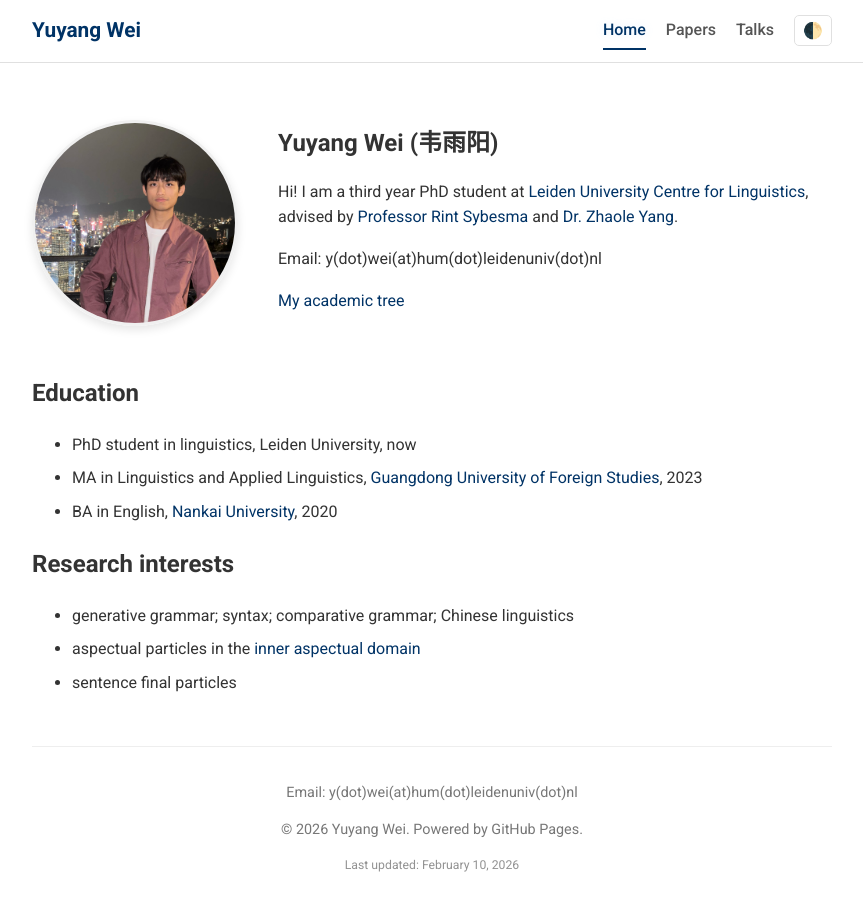
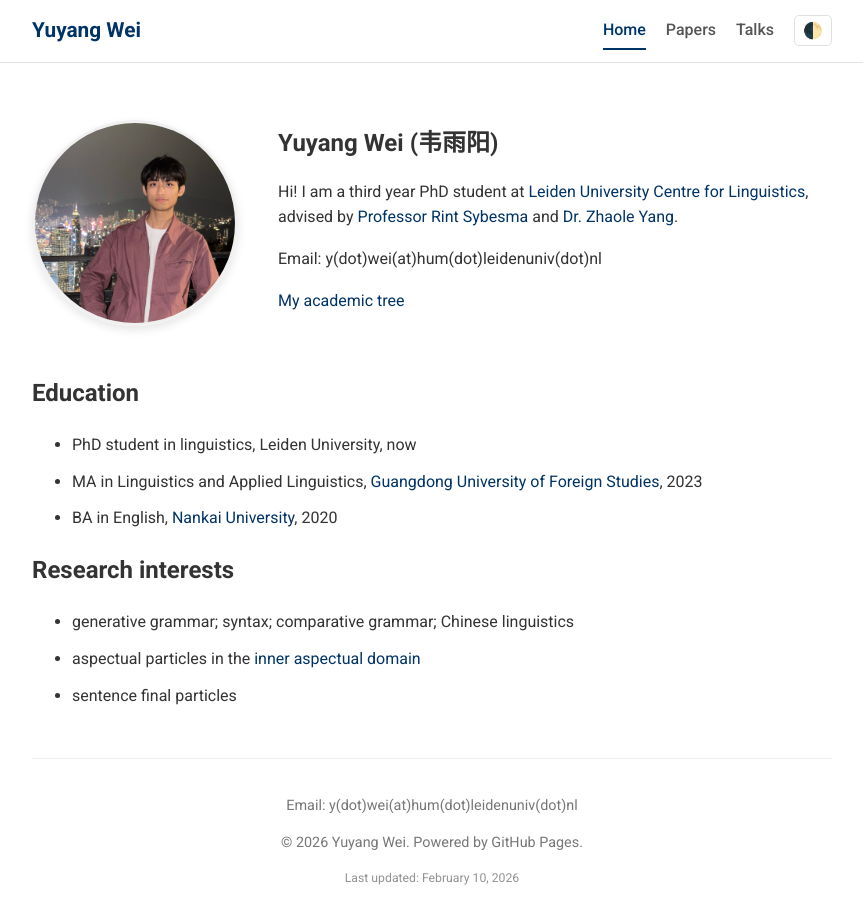
Before and after one commit to yuyang-wei/yuyang-wei.github.io, a Jekyll site: the page built from index.md, in a window 1280 px wide and 940 px high. Shown: the top 924 px of the window, without its empty margins (208-1071 px from the left). Built offline with Jekyll 4.4.1, drawn with Linux system fonts in a browser that asks for light colours; our own code applies the rules of GitHub Pages for plain Markdown files.

Commit message:
调整项目列表垂直间距

```diff
--- a/_layouts/default.html
+++ b/_layouts/default.html
@@ -145,7 +145,7 @@ a:hover {
 
 /* 针对所有列表项目增加垂直间距 */
 li {
-	margin-bottom: 0.5rem; /* 你可以根据喜好调整数值，通常 0.5rem 到 1rem 比较合适 */
+	margin-bottom: 0.7rem; /* 你可以根据喜好调整数值，通常 0.5rem 到 1rem 比较合适 */
 }
     </style>
 </head>
```
